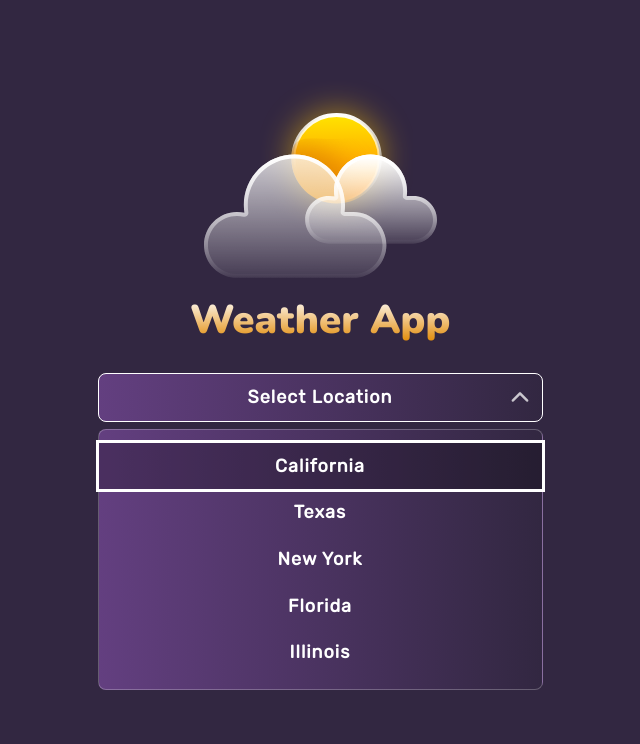
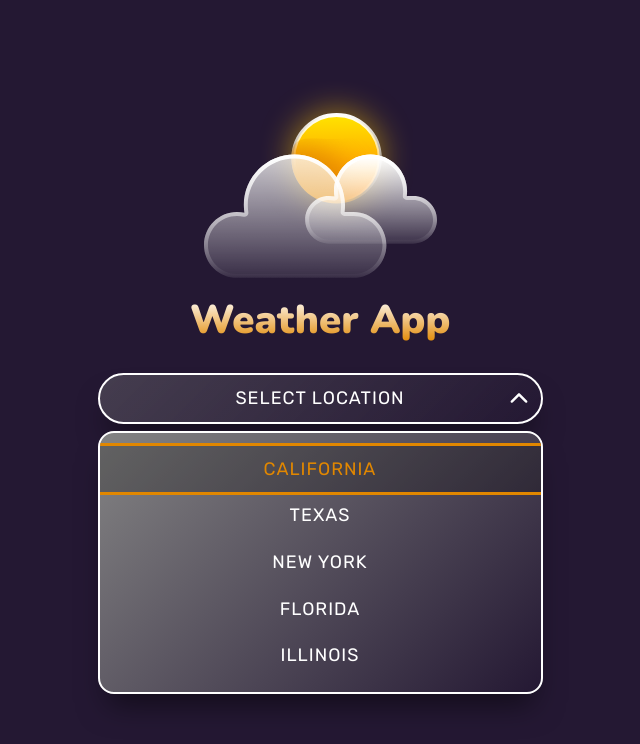
Before and after one commit to kenua/weather-app, a React (Create React App) app: page / in a window 1280 px wide. Both pictures are taken after a click on the element 640 px from the left and 397 px from the top of the page. Shown: the top 744 px of the page, without its empty margins (320-960 px from the left). Built offline with nearby package versions, Linux system fonts and the light colour scheme.

Commit message:
Modify buttons design

```diff
--- a/src/components/Coordinates.js
+++ b/src/components/Coordinates.js
@@ -1,16 +1,22 @@
-import { useEffect, forwardRef } from 'react';
+import { useEffect, forwardRef, useRef } from 'react';
 
 const Coordinates = forwardRef((props, ref) => {
     let { latitude, setLatitude, longitude, setLongitude } = props;
 
     const liftLabel = (e) => {
         let label = e.target.previousElementSibling;
-        label.classList.add('label-input__label--lift');
+        e.target.classList.add('input-box__input--visible');
+        label.classList.add('input-box__label--lift');
     }
 
     const dropLabel = (e) => {
-        let label = e.target.previousElementSibling;
-        label.classList.remove('label-input__label--lift');
+        let input = e.target;
+        let label = input.previousElementSibling;
+
+        if (input.value.length === 0) {
+            input.classList.remove('input-box__input--visible');
+            label.classList.remove('input-box__label--lift');
+        }
     }
 
     // use this function in other occation
@@ -21,30 +27,30 @@ const Coordinates = forwardRef((props, ref) => {
 
     // reset latitude and longitude when component is mounted
     useEffect(() => {
-        setLatitude(0);
-        setLongitude(0);
+        setLatitude('');
+        setLongitude('');
     }, []);
 
     return (
         <div ref={ref} className="coordinates">
-            <div className="coordinates__item label-input">
-                <label htmlFor="latitude" className="label-input__label">Latitude</label>
+            <div className="coordinates__item input-box">
+                <label htmlFor="latitude" className="input-box__label">Latitude</label>
                 <input
                     type="number"
                     id="latitude"
-                    className="label-input__input input input--coordinates"
+                    className="input-box__input btn"
                     onFocus={liftLabel}
                     onBlur={dropLabel}
                     value={latitude}
                     onChange={(e) => setLatitude(e.target.value)}
                 />
             </div>
-            <div className="coordinates__item label-input">
-                <label htmlFor="longitude" className="label-input__label">Longitude</label>
+            <div className="coordinates__item input-box">
+                <label htmlFor="longitude" className="input-box__label">Longitude</label>
                 <input
                     type="number"
                     id="longitude"
-                    className="label-input__input input input--coordinates"
+                    className="input-box__input btn"
                     onFocus={liftLabel}
                     onBlur={dropLabel}
                     value={longitude}
--- a/src/components/CustomSelect.js
+++ b/src/components/CustomSelect.js
@@ -26,7 +26,7 @@ const Options = forwardRef((props, ref) => {
     return (
         <ul
             ref={ref}
-            className="options input"
+            className="options"
             onMouseDown={(e) => selectOption(e.target)}
         >
             { optionsList.map(option => {
@@ -63,7 +63,7 @@ const CustomSelect = forwardRef((props, ref) => {
     let closeOptions = () => {
         setShowOptions(false);
         areOptionsOpen.current = false;
-        selectInputRef.current.classList.remove('select-input--open');
+        selectInputRef.current.classList.remove('select-box--open');
         document.activeElement.blur();
     };
     let fadeOutOptions = () => {
@@ -110,7 +110,7 @@ const CustomSelect = forwardRef((props, ref) => {
                 break;
             case 'Enter':
                 selectOption(document.activeElement);
-                selectInputRef.current.classList.remove('select-input--open');
+                selectInputRef.current.classList.remove('select-box--open');
                 break;
         }
     }
@@ -136,22 +136,22 @@ const CustomSelect = forwardRef((props, ref) => {
         } else {
             setShowOptions(true);
             areOptionsOpen.current = true;
-            selectInputRef.current.classList.add('select-input--open');
+            selectInputRef.current.classList.add('select-box--open');
         }
     };
 
     return (
-        <div ref={ref} className="custom-select">
-            <div ref={selectInputRef} className="select-input input">
+        <div ref={ref} className="select-box-container">
+            <div ref={selectInputRef} className="select-box btn">
                 <input
                     type="text"
-                    className="select-input__input"
+                    className="select-box__input"
                     tabIndex="0"
                     onFocus={toggleOptions}
                     value={inputValue}
                     readOnly={true}
                 />
-                <svg width="15" height="9" viewBox="0 0 15 9" fill="none" xmlns="http://www.w3.org/2000/svg" className="select-input__icon">
+                <svg width="15" height="9" viewBox="0 0 15 9" fill="none" xmlns="http://www.w3.org/2000/svg" className="select-box__icon btn__icon">
                     <path
                         fillRule="evenodd"
                         clipRule="evenodd"
--- a/src/components/Location.js
+++ b/src/components/Location.js
@@ -97,24 +97,16 @@ function Location() {
                           />
                     }
                 </div>
-                <a className="arrow-button" onClick={changeField} tabIndex="0">
-                    <span class="arrow-button__shapes-wrapper">
-                        <span className="arrow-button__dot"></span>
-                        <span className="arrow-button__line"></span>
-                    </span>
-                    Change
-                    <svg width="15" height="9" viewBox="0 0 15 9" fill="none" xmlns="http://www.w3.org/2000/svg" className="arrow-button__icon">
-                        <path
-                            fillRule="evenodd"
-                            clipRule="evenodd"
-                            d="M1.14645 1.14645C1.34171 0.951184 1.65829 0.951184 1.85355 1.14645L7.5 6.79289L13.1464 1.14645C13.3417 0.951184 13.6583 0.951184 13.8536 1.14645C14.0488 1.34171 14.0488 1.65829 13.8536 1.85355L7.85355 7.85355C7.65829 8.04882 7.34171 8.04882 7.14645 7.85355L1.14645 1.85355C0.951184 1.65829 0.951184 1.34171 1.14645 1.14645Z"
-                            fill="white"
-                            stroke="white"
-                            strokeLinecap="round"
-                            strokeLinejoin="round"
-                        />
-                    </svg>
-                </a>
+                <div className="text-center">
+                    <button
+                        type="button"
+                        className="btn"
+                        onClick={changeField}
+                        tabIndex="0"
+                    >
+                        type coordinates
+                    </button>
+                </div>
             </form>
         </section>
     );
--- a/src/sass/_modules.scss
+++ b/src/sass/_modules.scss
@@ -3,49 +3,116 @@
 .f-nunito {
     font-family: 'Nunito', sans-serif;
 }
+.text-center {
+    text-align: center;
+}
 .wrapper {
     max-width: 445px;
     margin: 80px auto;
 }
-.input {
+.btn {
     font-size: 1.8rem;
-    font-weight: bold;
+    font-weight: 500;
     letter-spacing: 1px;
-    text-transform: capitalize;
-    background-color: $secondary;
-    background-image: linear-gradient(to right, $secondary, $primary);
-    color: $white;
-    padding: 13px;
-    border: 1px solid rgba(255, 255, 255, 0.25);
-    border-radius: 8px;
+    text-transform: uppercase;
+    text-align: center;
+    background-color: transparent;
+    background-image: linear-gradient(135deg, $secondary, $primary);
+    color: $color;
+    padding: 13px 26px;
+    border: 2px solid rgba(255, 255, 255, 0.5);
+    border-radius: 30px;
+    box-shadow: rgb(0 0 0 / 50%) 0px 20px 30px -10px;
     transition: color 250ms ease-in-out,
                 border-color 250ms ease-in-out;
+    cursor: pointer;
 
+    &__icon {
+        fill: $color;
+        stroke: $color;
+        transition: stroke 250ms ease-in-out,
+                    fill 250ms ease-in-out;
+    }
     &:hover, &:focus {
-        border-color: white;
+        color: $thirdly;
+        border-color: $thirdly;
+    }
+    &:hover &__icon, &:focus &__icon  {
+        fill: $thirdly;
+        stroke: $thirdly;
     }
 }
-.input--coordinates {
-    font-size: 1.6rem;
-    font-weight: normal;
-    padding: 30px 13px 10px;
+.select-box {
+    padding: 0;
+    display: grid;
+    align-items: center;
+    cursor: pointer;
+    position: relative;
+    z-index: 10;
+    user-select: none;
+    overflow: hidden;
+
+    &__input {
+        letter-spacing: inherit;
+        text-align: center;
+        grid-column: 1;
+        grid-row: 1;
+        padding: 13px 0;
+        &::selection {
+            background-color: transparent;
+        }
+    }
+    &__icon {
+        width: 18px;
+        height: 18px;
+        margin-right: 13px;
+        justify-self: end;
+        grid-column: 1;
+        grid-row: 1;
+        transition: stroke 250ms ease-in-out,
+                    fill 250ms ease-in-out,
+                    transform 350ms ease-in-out;
+    }
 }
-.label-input {
+.select-box--open {
+    border-color: white;
+
+    .select-box__icon {
+        transform: rotateX(180deg);
+    }
+}
+.input-box {
+    font-size: 1.8rem;
     position: relative;
+    cursor: text;
 
+    &__input {
+        font-weight: normal;
+        text-indent: -9999px;
+        text-align: left;
+        width: 100%;
+        padding: 13px;
+        transition: color 250ms ease-in-out,
+                    border-color 250ms ease-in-out;
+        cursor: inherit;;
+    }
+    &__input--visible {
+        text-indent: 0;
+    }
     &__label {
         font-size: 1.4rem;
         letter-spacing: 1px;
         text-transform: capitalize;
-        color: $white;
+        color: $color;
         position: absolute;
-        top: 16px;
+        top: 50%;
         left: 13px;
         transform: translateY(-50%);
         transition: top 250ms ease-in-out,
                     transform 250ms ease-in-out,
                     font-size 250ms ease-in-out;
         opacity: .8;
+        cursor: inherit;
     }
     &__label--lift {
         font-size: 1.6rem;
@@ -55,51 +122,3 @@
         opacity: 1;
     }
 }
-.arrow-button {
-    letter-spacing: 1px;
-    font-size: 1.8rem;
-    font-weight: bold;
-    text-transform: uppercase;
-    cursor: pointer;
-    display: flex;
-    justify-content: center;
-    align-items: center;
-    column-gap: 16px;
-
-    &__shapes-wrapper {
-        display: flex;
-        align-items: center;
-    }
-    &__dot, &__line {
-        background-color: $secondary;
-        height: 6px;
-        border-radius: 12px;
-        display: inline-block;
-        transition: width 250ms ease-in-out,
-                    transform 250ms ease-in-out;
-    }
-    &__dot {
-        width: 6px;
-        transform: translateX(10px);
-        transition: width 250ms ease-in-out,
-                    transform 250ms ease-in-out;
-    }
-    &__line {
-        width: 50px;
-    }
-    &__icon {
-        width: 23px;
-        height: 13px;
-        transform: rotate(-90deg);
-        transition: transform 250ms ease-in-out;
-    }
-    &:hover &__dot {
-        transform: translateX(-10px);
-    }
-    &:hover &__line {
-        width: 25px;
-    }
-    &:hover &__icon {
-        transform: rotate(-90deg) translateY(-10px);
-    }
-}
--- a/src/sass/_normalize.scss
+++ b/src/sass/_normalize.scss
@@ -38,7 +38,7 @@ img {
   body {
     font-family: 'Rubik', sans-serif;
     background-color: $primary;
-    color: $white;
+    color: $color;
     margin: 0;
   }
 
@@ -183,6 +183,8 @@ img {
     font-family: inherit; /* 1 */
     font-weight: inherit;
     font-size: 100%; /* 1 */
+    text-transform: inherit;
+    text-shadow: inherit;;
     line-height: 1.15; /* 1 */
     margin: 0; /* 2 */
     appearance: none;
@@ -191,7 +193,7 @@ img {
     border: none;
     padding: 0;
     margin: 0;
-    width: 100%;
+    //width: 100%;
     font-family: inherit;
     font-size: inherit;
     cursor: inherit;
@@ -393,3 +395,7 @@ select {
   // outline: none;
   z-index: 1;
 }
+svg, path {
+  fill: inherit;
+  stroke: inherit;
+}
--- a/src/sass/layout/_location.scss
+++ b/src/sass/layout/_location.scss
@@ -17,75 +17,39 @@
 }
 .location-form {
     margin-top: 30px;
-    display: grid;
-    grid-template-columns: 100%;
 
     &__field-container {
         height: 96px;
         z-index: 2;
     }
 }
-.custom-select {
+.select-box-container {
     position: relative;
 }
-.select-input {
-    padding: 0;
-    display: grid;
-    align-items: center;
+.options {
+    font-size: 1.8rem;
+    font-weight: 500;
+    letter-spacing: 1px;
+    text-transform: uppercase;
+    text-align: center;
+    background-color: rgb(132, 132, 132);
+    background-image: linear-gradient(135deg, rgb(132, 132, 132), rgb(36, 24, 51));
+    color: $color;
+    border: 2px solid #fff;
+    border-radius: 16px;
+    box-shadow: rgb(0 0 0 / 50%) 0px 20px 30px -10px;
+    transition: color 250ms ease-in-out,
+                border-color 250ms ease-in-out;
     cursor: pointer;
-    position: relative;
-    z-index: 10;
-    user-select: none;
-
-    &:hover {
-        .select-input__icon {
-            opacity: 1;
-        }
-    }
-
-    &__input {
-        letter-spacing: inherit;
-        text-align: center;
-        grid-column: 1;
-        grid-row: 1;
-        padding: 13px 0;
-        &::selection {
-            background-color: transparent;
-        }
-    }
-    &__icon {
-        width: 18px;
-        height: 18px;
-        margin-right: 13px;
-        justify-self: end;
-        grid-column: 1;
-        grid-row: 1;
-        opacity: 0.75;
-        transition: opacity 250ms ease-in-out,
-                    transform 350ms ease-in-out;
-
-    }
-}
-.select-input--open {
-    border-color: white;
-
-    .select-input__icon {
-        transform: rotateX(180deg);
-    }
-}
-.options {
     list-style: none;
     width: 100%;
     margin: 0;
     padding: 13px 0;
+    overflow: hidden;
     position: absolute;
     top: calc(100% + 7px);
     left: 0;
-    z-index: 9;
-
-    &:hover {
-        border-color: rgba(255, 255, 255, 0.25);
-    }
+    z-index: 11;
 
     &__option {
         text-align: center;
@@ -95,6 +59,7 @@
 
         &:hover, &:focus {
             background-color: rgba(0,0,0,0.25);
+            color: $thirdly;
         }
         &:focus {
             outline: solid;
@@ -104,5 +69,5 @@
 .coordinates {
     width: 100%;
     display: flex;
-    column-gap: 7px;
+    column-gap: 13px;
 }
```
Also changed, not shown: src/sass/_variables.scss (+4 -4 lines).
